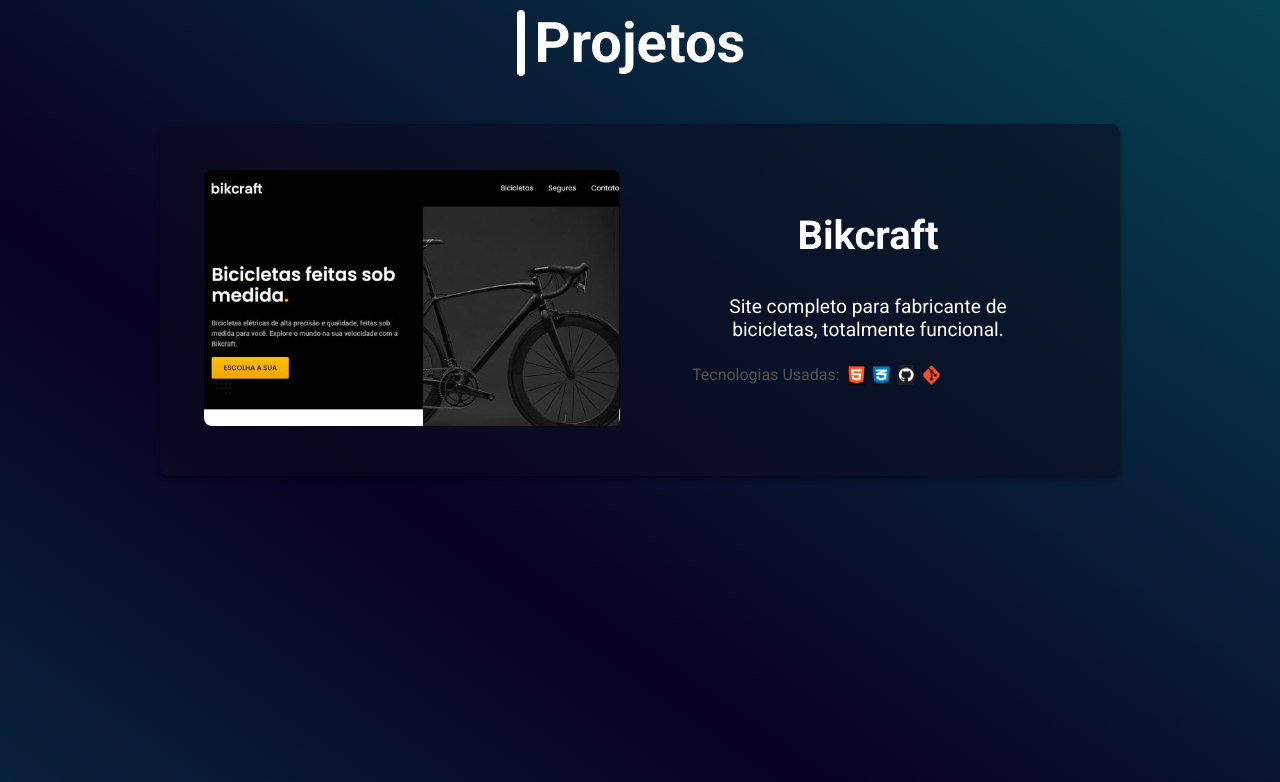
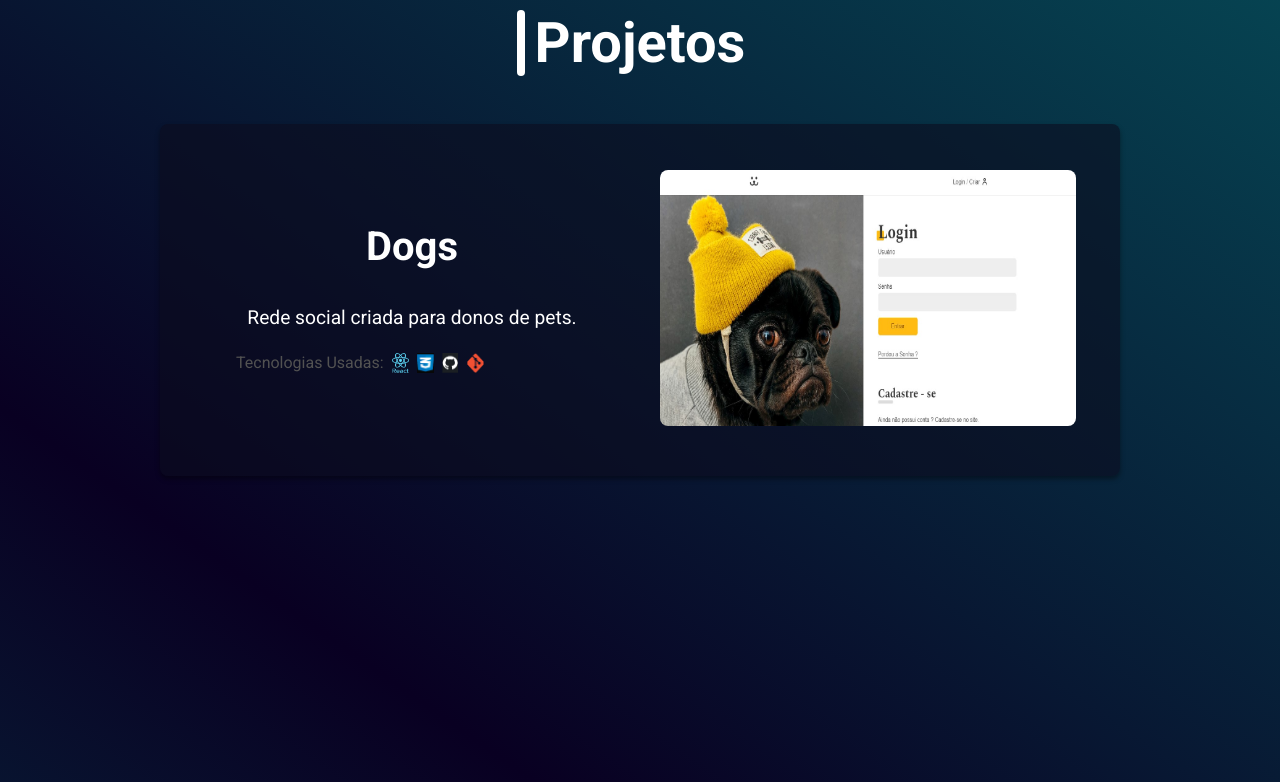
Before and after one commit to KaicMachado/MeuPortfolio, a plain HTML site: page index.html in a window 1280 px wide. Shown: the part 544-1326 px from the top of the page. Drawn offline with Linux system fonts and the light colour scheme.

Commit message:
adicionado projeto dogs a home

```diff
--- a/index.html
+++ b/index.html
@@ -81,6 +81,28 @@
   <section class="projetos " id="projetos">
     <h2 id="projetos">Projetos</h2>
     <div class="container-cards">
+
+      <!-- Dogs -->
+      <div class="card" data-anime="scroll">
+        <div class="txt-card">
+          <h3>Dogs</h3>
+          <p>Rede social criada para donos de pets. </p>
+          <span>Tecnologias Usadas:
+            <ul class="tec-list">
+              <li><img src="imgs/logos/react-logo.png" width="17" height="20" alt="Logo React"></li>
+              <li><img src="imgs/logos/logo-css.png" width="17" height="20" alt="Logo CSS"></li>
+              <li><img src="imgs/logos/logo-github.png" width="17" height="20" alt="Logo Github"></li>
+              <li><img src="imgs/logos/logo-git.png" width="17" height="20" alt="Logo Git"></li>
+            </ul>
+          </span>
+        </div>
+        <div class="img-card">
+          <a href="https://dogszone.netlify.app/" target="_blank"><img src="imgs/projetos/dogs.jpg"
+              alt="Imagem Projeto Dogs"></a>
+        </div>
+
+      </div>
+
       <!-- Bikcraft -->
       <div class="card " data-anime="scroll">
 
```
Also changed, not shown: imgs/logos/react-logo.png (added), imgs/projetos/dogs.jpg (added).
